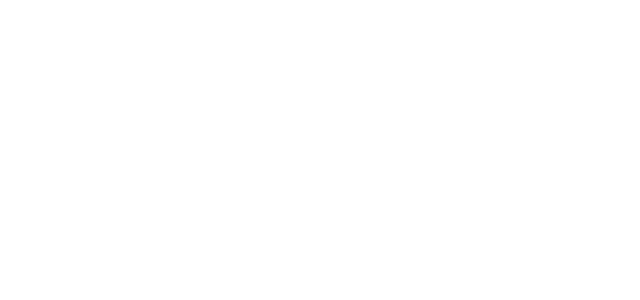
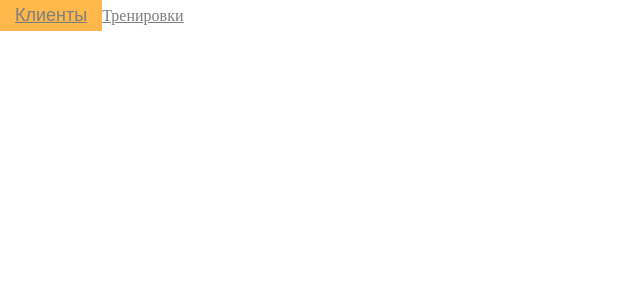
Before and after one commit to BoikoAnastasiia/train_app, a React (Create React App) app: page / in a window 1280 px wide. Before the commit this address had no page. Shown: the top 300 px of the page, without its empty margins (0-640 px from the left). Built offline with nearby package versions, Linux system fonts and the light colour scheme.

Commit message:
started homepage

```diff
--- a/public/index.html
+++ b/public/index.html
@@ -3,12 +3,11 @@
   <head>
     <meta charset="utf-8" />
     <meta name="viewport" content="width=device-width, initial-scale=1" />
-    <title>Ulbi app</title>
+    <title>Тренировки</title>
   </head>
   <body>
     <noscript>You need to enable JavaScript to run this app.</noscript>
     <div id="root">
-<!--   ЗДЕСЬ БУДЕТ НАШЕ JS ПРИЛОЖЕНИЕ   -->
     </div>
   </body>
 </html>
--- a/src/App.js
+++ b/src/App.js
@@ -17,7 +17,7 @@
   return (
       <BrowserRouter>
         <Routes>
-          <Route path='home' element={<Homepage />}/>
+          <Route path='/' element={<Homepage />}/>
           <Route path="clients" element={<Clients />}>
             <Route path=":id" element={<Client />}>
               <Route path=":history" element={<ClientHistory />} />
--- a/src/components/UI/button/MyButton.jsx
+++ b/src/components/UI/button/MyButton.jsx
@@ -1,5 +1,5 @@
 import React from 'react';
-import classes from './MyButton.module.css';
+import classes from './MyButton.module.scss';
 
 const MyButton = ({children, ...props}) => {
     return (
--- /dev/null
+++ b/src/components/UI/button/MyButton.module.scss
@@ -0,0 +1,10 @@
+@import '../../../styles/variables.scss';
+
+.myBtn {
+    padding: 5px 15px;
+    color: white;
+    font-size: 18px;
+    background: $secondary-color;
+    border: none;
+    cursor: pointer;
+}
--- /dev/null
+++ b/src/components/UI/button/index.js
@@ -0,0 +1 @@
+export { default } from './MyButton';
--- a/src/pages/Homepage/Homepage.jsx
+++ b/src/pages/Homepage/Homepage.jsx
@@ -1,9 +1,18 @@
 import React from 'react'
 import styles from './Homepage.module.scss';
+import MyButton from '../../components/UI/button'
+import { Link } from "react-router-dom";
+
 
 
 export default function Homepage() {
   return (
-    <div>Homepage</div>
+    <nav>
+      <MyButton>
+         <Link to="clients" style={styles.link}>Клиенты</Link>
+      </MyButton>
+
+      <Link to="database">Тренировки</Link>
+    </nav>
   )
 }
--- a/src/pages/Homepage/Homepage.module.scss
+++ b/src/pages/Homepage/Homepage.module.scss
@@ -1 +1 @@
-@import '../../styles/App.scss'
+@import '../../styles/App.scss';
```
Also changed, not shown: src/components/UI/button/MyButton.module.css (deleted, +0 -8 lines).
